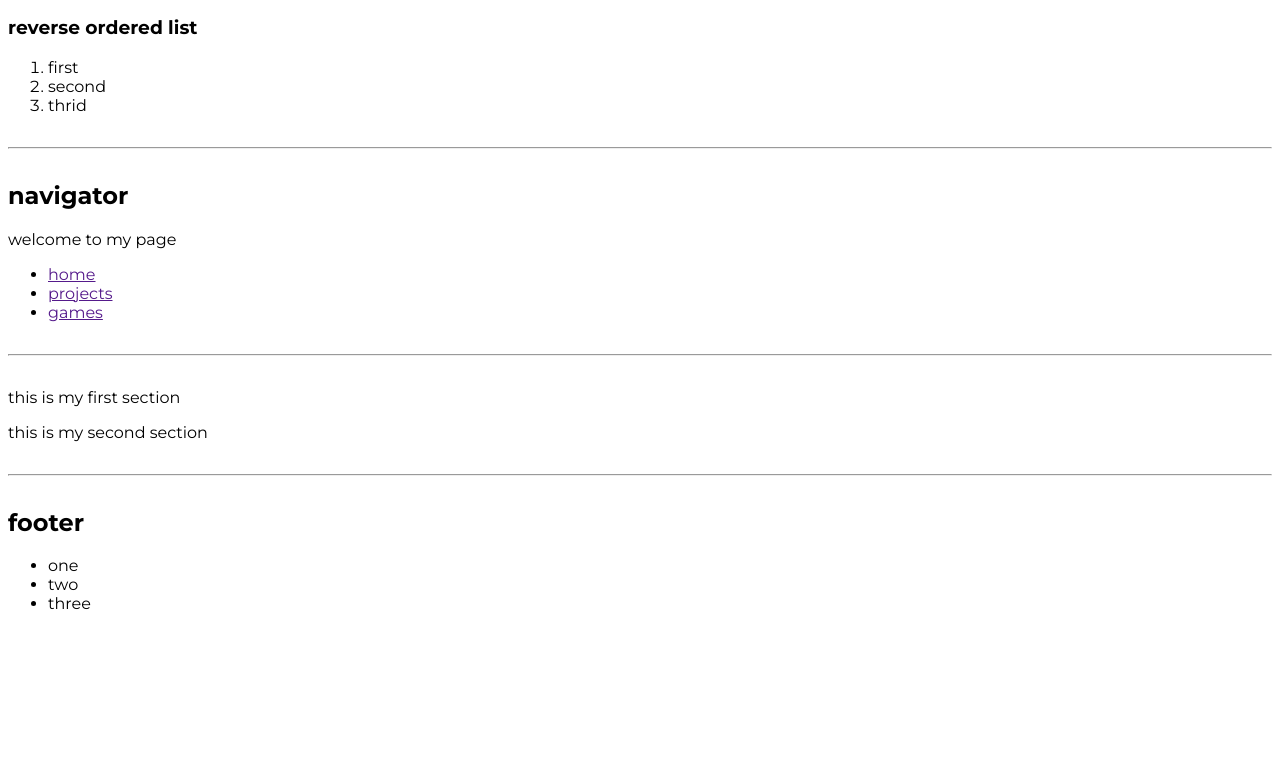
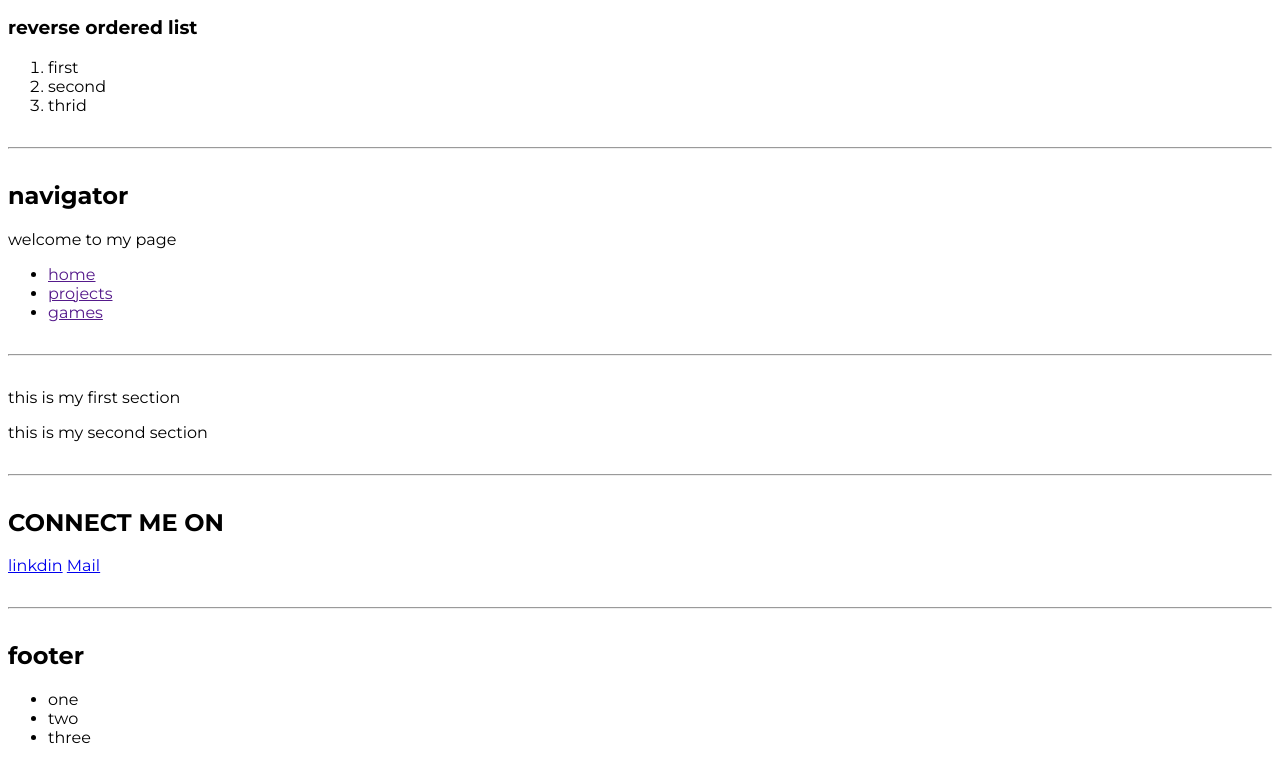
Before and after one commit to maheshwar2306/neogcamplesson3, a plain HTML site: page index.html in a window 1280 px wide. Shown: the part 1598-2379 px from the top of the page. Drawn offline with Linux system fonts and the light colour scheme.

Commit message:
added tittle to1st paagraph

```diff
--- a/index.html
+++ b/index.html
@@ -9,7 +9,7 @@
 </head>
 <body>
     <h1>you are looking at <strong>Maheswar</strong>'s component library</h1>
-    <p>hello and welcome to my own <strong>portfolio</strong>.This is my first own portfolio in which I am going to update my deatils
+    <p title="INTRODUCTION">hello and welcome to my own <strong>portfolio</strong>.This is my first own portfolio in which I am going to update my deatils
          afterward.So i am looking forward to the day it is fully developed</p>
     <hr>
     <h2>header</h2>
@@ -73,6 +73,10 @@
     <p>this is my second section</p>
 </section>
 <hr>
+<h2>CONNECT ME ON</h2>
+<a href="https://www.linkedin.com/in/maheswar-reddy-7978a4259/">linkdin</a>
+<a href="kalaturmahesh@gmail.com">Mail</a>
+<hr>
 <h2>footer</h2>
 <footer>
     <ul>
```
